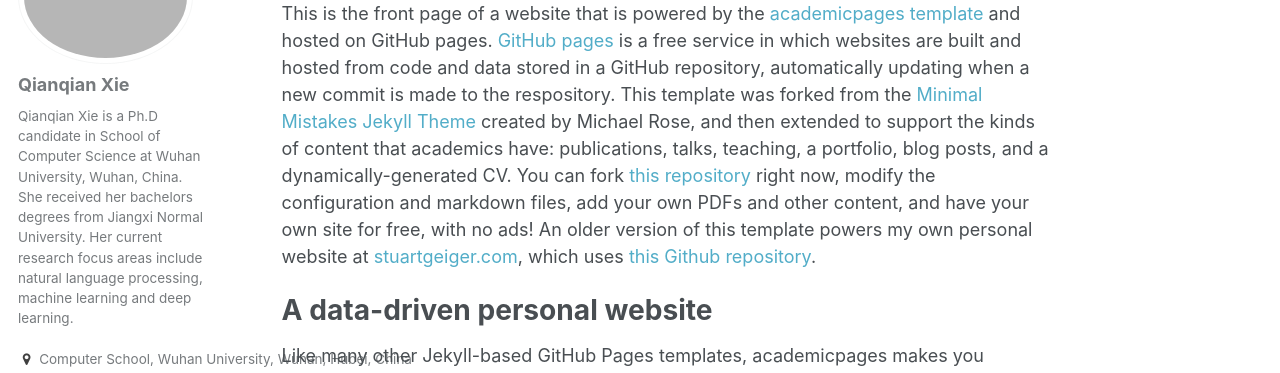
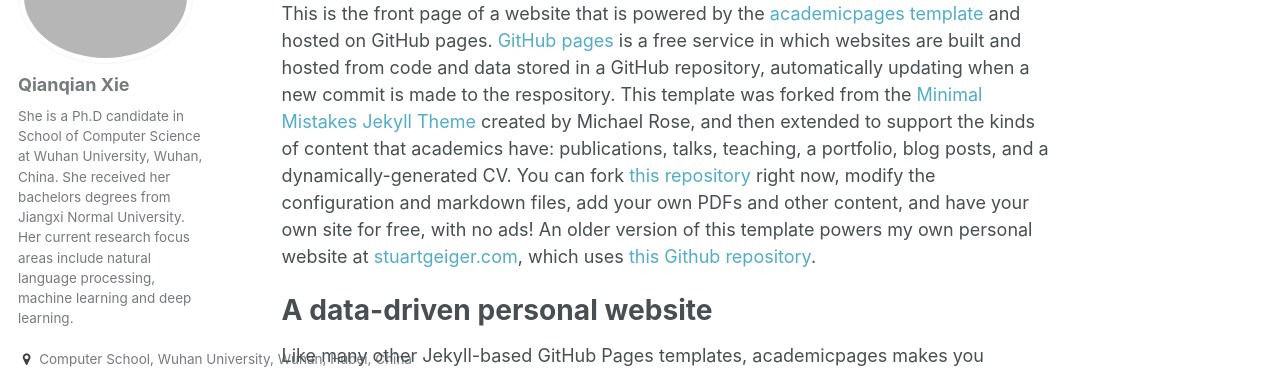
Before and after one commit to avariace/avariace.github.io, a Jekyll site: the page built from _pages/about.md, in a window 1280 px wide. Shown: the part 188-561 px from the top of the page. Built offline with Jekyll 4.4.1, drawn with Linux system fonts in a browser that asks for light colours; some web fonts are replaced.

Commit message:
修改简介和调整换行

```diff
--- a/_config.yml
+++ b/_config.yml
@@ -81,8 +81,8 @@ analytics:
 author:
   name             : "Qianqian Xie"
   avatar           : "profile.png"
-  bio              : "Qianqian Xie is a Ph.D candidate in School of Computer Science at Wuhan University, Wuhan, China. She received her bachelors degrees from Jiangxi Normal University. Her current research focus areas include natural language processing, machine learning and deep learning."
-  location         : "Computer School, Wuhan University, Wuhan, Hubei, China"
+  bio              : "She is a Ph.D candidate in School of Computer Science at Wuhan University, Wuhan, China. She received her bachelors degrees from Jiangxi Normal University. Her current research focus areas include natural language processing, machine learning and deep learning."
+  location         : "Computer School, Wuhan University, \n Wuhan, Hubei, China"
   employer         :
   googlescholar    : "https://scholar.google.com/citations?user=UYW7X_0AAAAJ&hl=en"
   email            : "xieq@whu.edu.cn"
```
